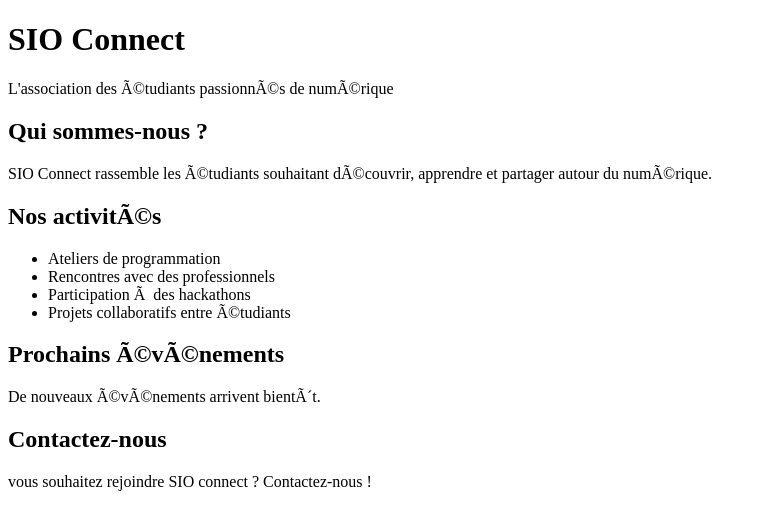
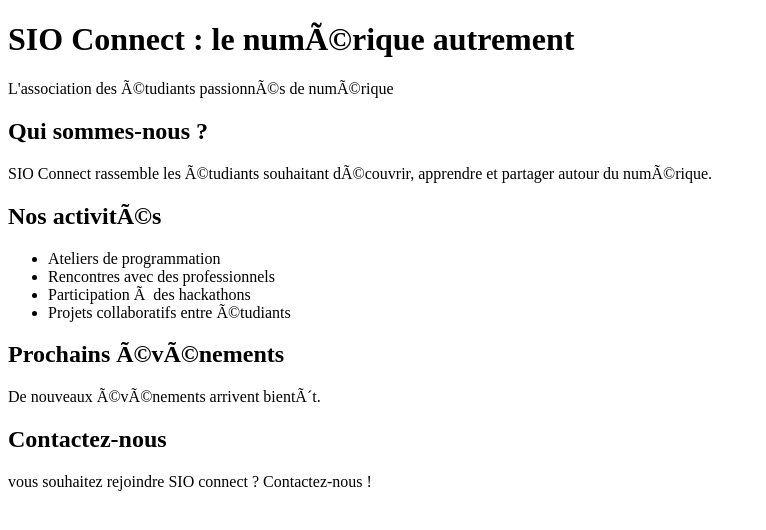
Before and after one commit to bartabouse-netizen/Tpgit, a plain HTML site: page index.html in a window 1280 px wide. Shown: the whole page, without its empty margins (0-766 px from the left). Drawn offline with Linux system fonts and the light colour scheme.

Commit message:
nouveau titre b

```diff
--- a/index.html
+++ b/index.html
@@ -4,14 +4,14 @@
 <head>
     <meta charset="U0TF-8">
     <meta name="viewport" content="width=device-width, initial-scale=1.0">
-    <title>SIO Connect</title>
+    <title>Nouveau-titre-B</title>
     <link rel="stylesheet" href="style.css">
 </head>
 
 <body>
 
     <header>
-        <h1>SIO Connect</h1>
+        <h1>SIO Connect : le numérique autrement</h1>
         <p>L'association des étudiants passionnés de numérique</p>
     </header>
 
```
